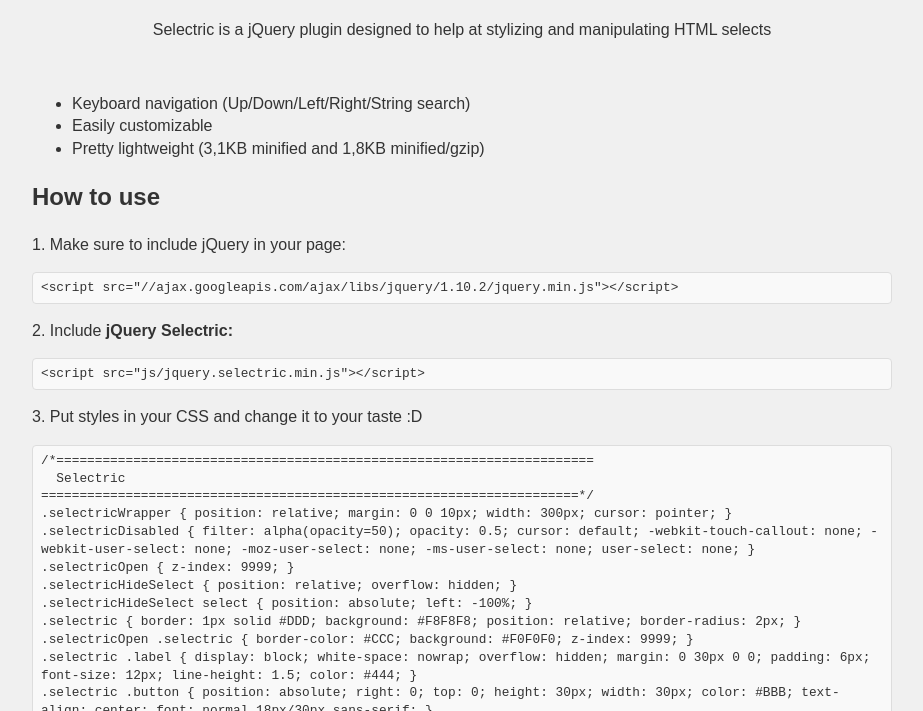
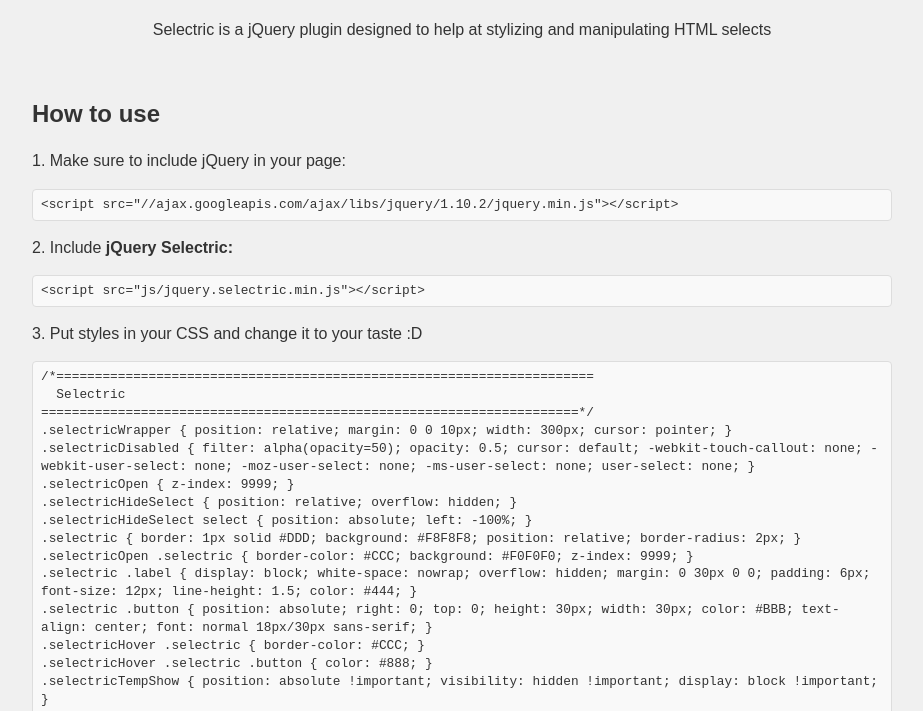
Before and after one commit to lcdsantos/jQuery-Selectric, a plain HTML site: page index.html in a window 1280 px wide. Shown: the part 89-800 px from the top of the page, without its empty margins (178-1101 px from the left). Drawn offline with nearby package versions, Linux system fonts and the light colour scheme.

Commit message:
Update README

```diff
--- a/index.html
+++ b/index.html
@@ -147,12 +147,6 @@
 			<h1>jQuery Selectric <img src="img/icon.png" alt="Selectric"></h1>
 			<p>Selectric is a jQuery plugin designed to help at stylizing and manipulating HTML selects</p>
 		</div>
-
-		<ul class="features">
-			<li>Keyboard navigation (Up/Down/Left/Right/String search)</li>
-			<li>Easily customizable</li>
-			<li>Pretty lightweight (3,1KB minified and 1,8KB minified/gzip)</li>
-		</ul>
 
 		<h2>How to use</h2>
 
```
Also changed, not shown: README.md.
